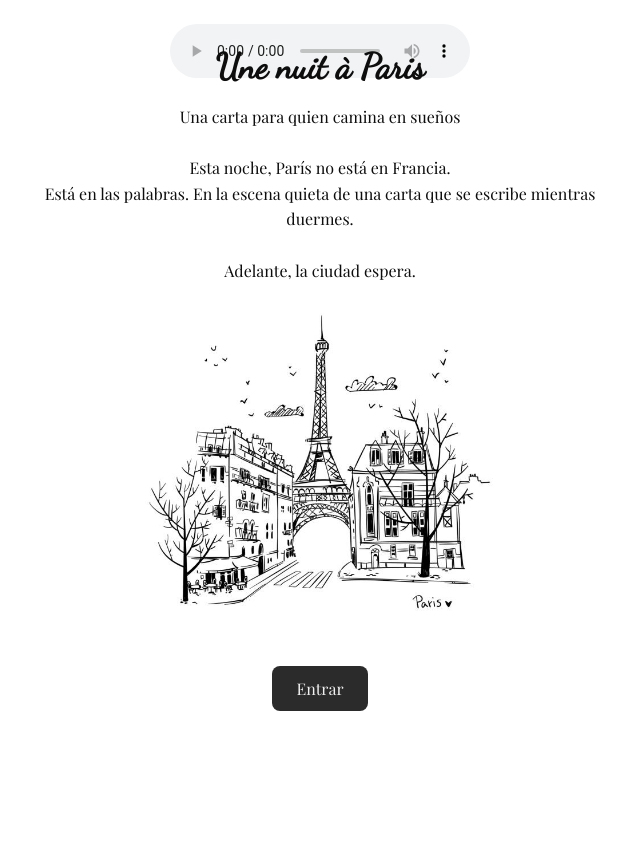
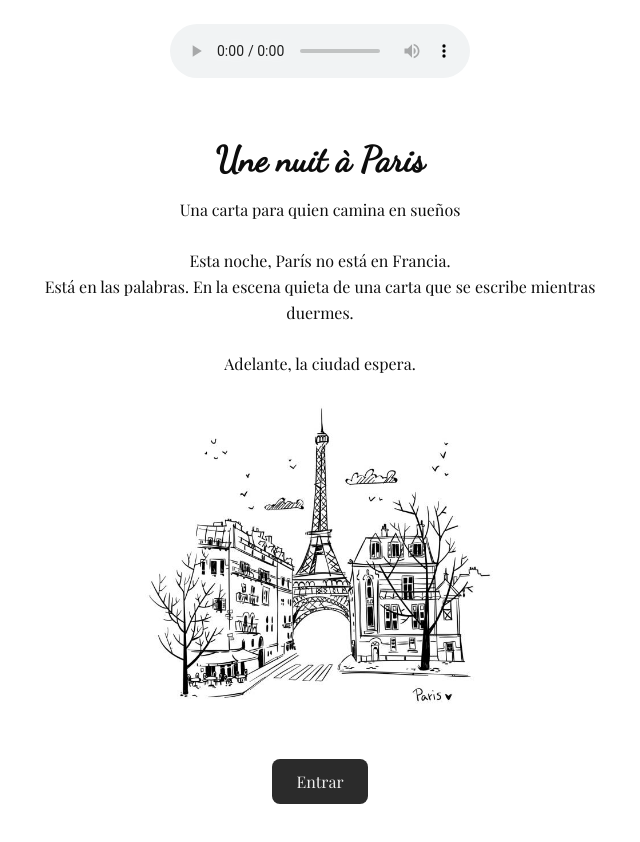
Before and after one commit to o-o-beep/paris, a plain HTML site: page index.html in a window 1280 px wide. Shown: the top 842 px of the page, without its empty margins (320-960 px from the left). Drawn offline with nearby package versions, Linux system fonts and the light colour scheme.

Commit message:
Update index.css

```diff
--- a/index.css
+++ b/index.css
@@ -30,7 +30,7 @@ img {
     width: 50;
 }
 h1 {
-    margin-top:-4rem;
+    margin-top:-20;
     font-family: 'Dancing Script', cursive;
       font-size: 2.2rem;
       margin-bottom: 1rem;
```
